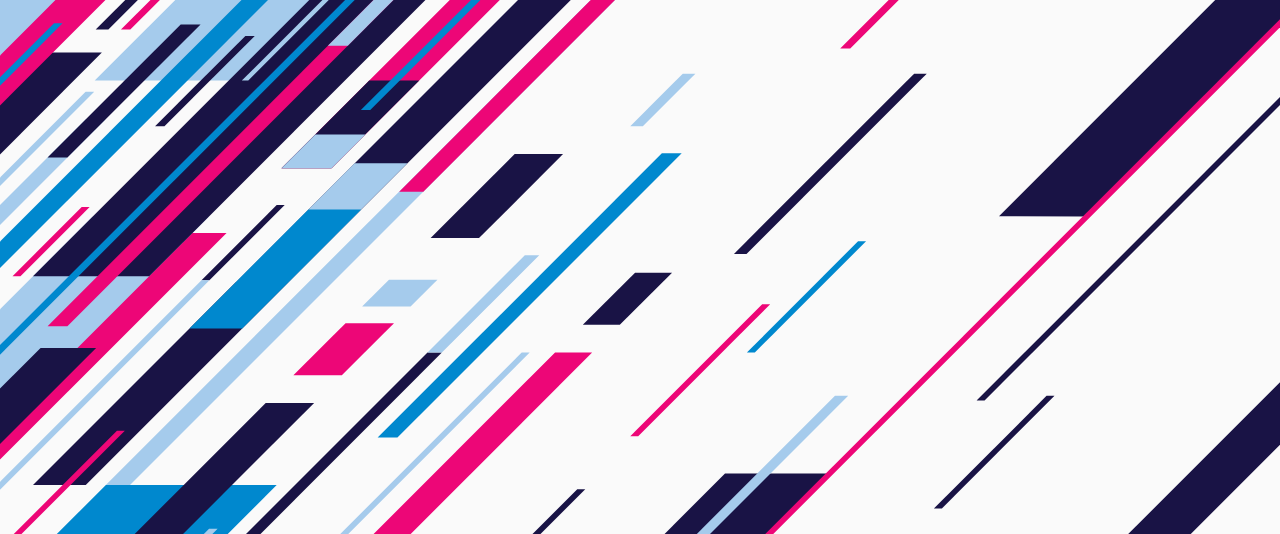
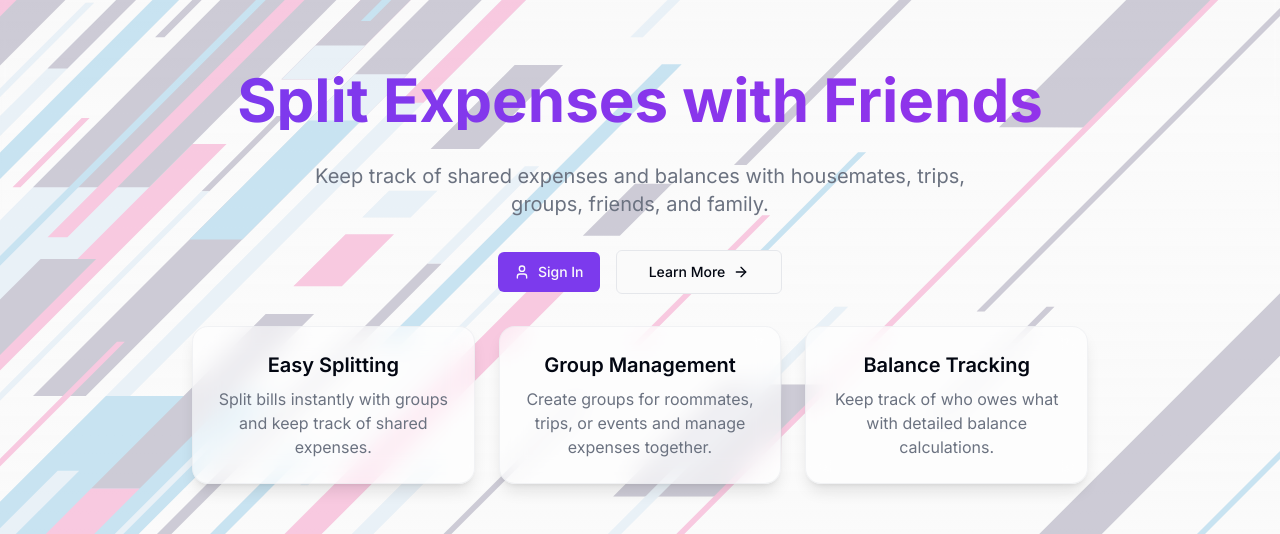
Before and after one commit to cloudyunicorn/litsplit, a Next.js app: page / in a window 1280 px wide. Shown: the part 173-707 px from the top of the page. Built offline with nearby package versions, Linux system fonts and the light colour scheme; no server answers.

Commit message:
improved landing page ui

```diff
--- a/app/(root)/page.tsx
+++ b/app/(root)/page.tsx
@@ -4,29 +4,73 @@
 import hero from '@/assets/hero.svg';
 import { auth } from "@/auth";
 import Dashboard from "@/components/dashboard";
+import { Button } from '@/components/ui/button';
+import Link from 'next/link';
+import { ArrowRight } from 'lucide-react';
 
 const Home = async () => {
   const session = await auth();
+
   if(!session) {
     return (
-    <div className="flex-center flex-col gap-10">
+      <div className="relative min-h-[calc(100vh-80px)]">
+        {/* Background Image with Overlay */}
+        <div className="absolute inset-0 -z-10">
+          <div className="absolute inset-0 bg-gradient-to-b from-background/80 to-background/95 backdrop-blur-sm" />
           <Image
             src={hero}
-        alt="hero image"
-        width={400}
-        height={400}
-        className="w-full"
+            alt="background"
+            fill
+            priority
+            className="object-cover opacity-20"
           />
+        </div>
 
-      <div className="flex-center">
+        {/* Content */}
+        <div className="relative flex flex-col items-center justify-center min-h-[calc(100vh-80px)] px-4">
+          <div className="max-w-4xl mx-auto text-center space-y-8">
+            {/* Main Heading */}
+            <h1 className="text-4xl md:text-6xl font-bold bg-gradient-to-r from-primary to-purple-600 text-transparent bg-clip-text">
+              Split Expenses with Friends
+            </h1>
+
+            {/* Subheading */}
+            <p className="text-lg md:text-xl text-muted-foreground max-w-2xl mx-auto">
+              Keep track of shared expenses and balances with housemates, trips, groups, friends, and family.
+            </p>
+
+            {/* CTA Buttons */}
+            <div className="flex flex-col sm:flex-row gap-4 justify-center items-center">
               <UserButton />
+              <Button asChild size="lg" variant="outline" className="backdrop-blur-sm">
+                <Link href="/about" className="flex items-center gap-2">
+                  Learn More <ArrowRight className="w-4 h-4" />
+                </Link>
+              </Button>
+            </div>
+
+            {/* Features Grid */}
+            <div className="grid grid-cols-1 md:grid-cols-3 gap-6 mt-16">
+              <div className="p-6 rounded-2xl bg-card/60 backdrop-blur-md shadow-lg border border-border/50 hover:bg-card/80 transition-colors">
+                <h3 className="text-xl font-semibold mb-2">Easy Splitting</h3>
+                <p className="text-muted-foreground">Split bills instantly with groups and keep track of shared expenses.</p>
+              </div>
+              <div className="p-6 rounded-2xl bg-card/60 backdrop-blur-md shadow-lg border border-border/50 hover:bg-card/80 transition-colors">
+                <h3 className="text-xl font-semibold mb-2">Group Management</h3>
+                <p className="text-muted-foreground">Create groups for roommates, trips, or events and manage expenses together.</p>
+              </div>
+              <div className="p-6 rounded-2xl bg-card/60 backdrop-blur-md shadow-lg border border-border/50 hover:bg-card/80 transition-colors">
+                <h3 className="text-xl font-semibold mb-2">Balance Tracking</h3>
+                <p className="text-muted-foreground">Keep track of who owes what with detailed balance calculations.</p>
+              </div>
+            </div>
+          </div>
         </div>
       </div>
     );
   }
-  return (
-    <Dashboard />
-  );
+
+  return <Dashboard />;
 };
 
 export default Home;
--- a/app/globals.css
+++ b/app/globals.css
@@ -28,6 +28,14 @@
 
   .h3-bold {
     @apply font-bold text-xl lg:text-2xl;
+  }
+
+  .glass-effect {
+    @apply bg-background/60 backdrop-blur-md border border-border/50;
+  }
+
+  .gradient-text {
+    @apply bg-gradient-to-r from-primary to-purple-600 text-transparent bg-clip-text;
   }
 }
 
--- a/components/shared/header/index.tsx
+++ b/components/shared/header/index.tsx
@@ -4,8 +4,12 @@
 
 const Header = () => {
   return (
-    <header className="w-full border-b ">
-      <div className="flex justify-between">
+    <header className="sticky top-0 z-50 w-full">
+      {/* Background with blur effect */}
+      <div className="absolute inset-0 bg-background/60 backdrop-blur-xl border-b border-border/40" />
+
+      {/* Existing structure with relative positioning */}
+      <div className="relative flex justify-between">
         <div data-hide-on-theme="dark" className="p-5">
           <Link href="/">
             <Logo />
```
Lines whose indentation alone changed are shown as unchanged.
